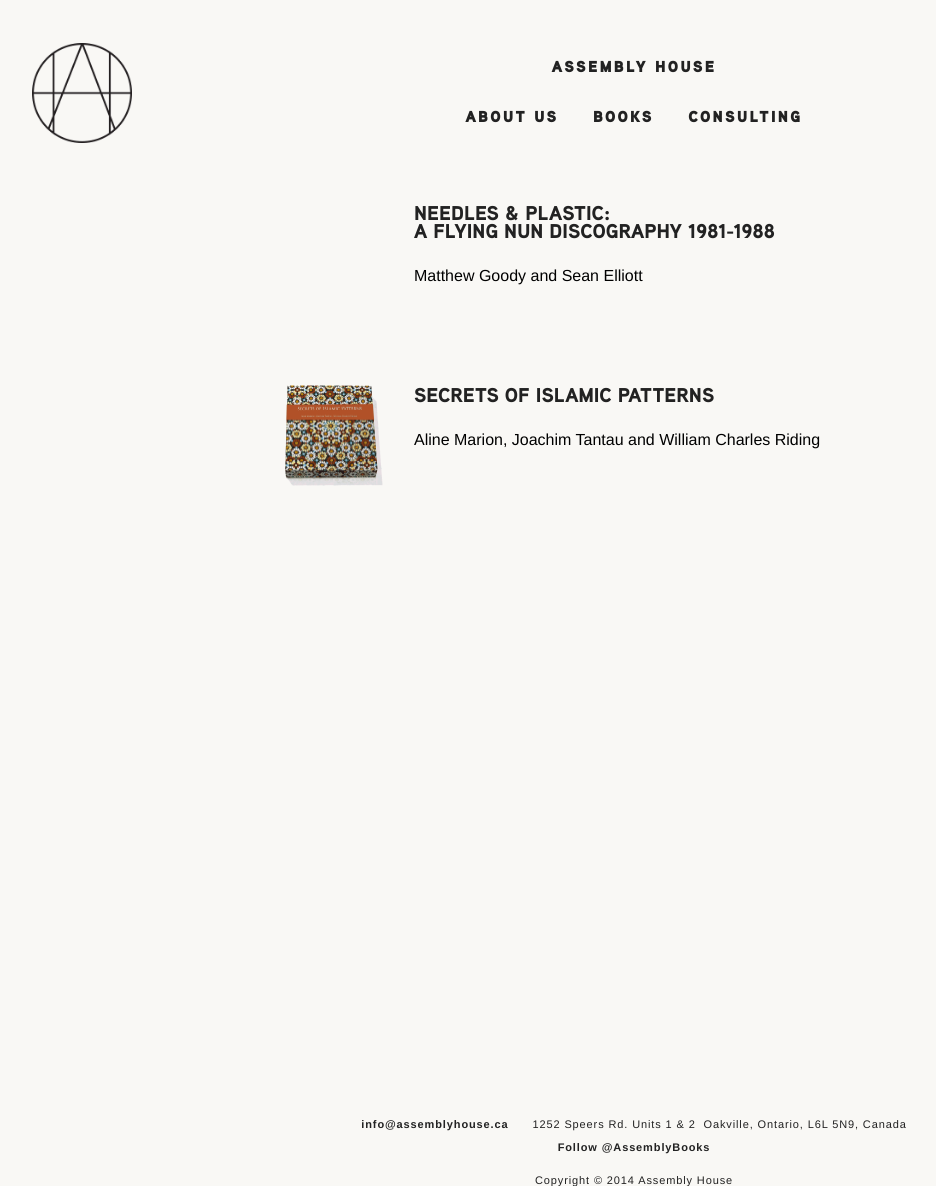
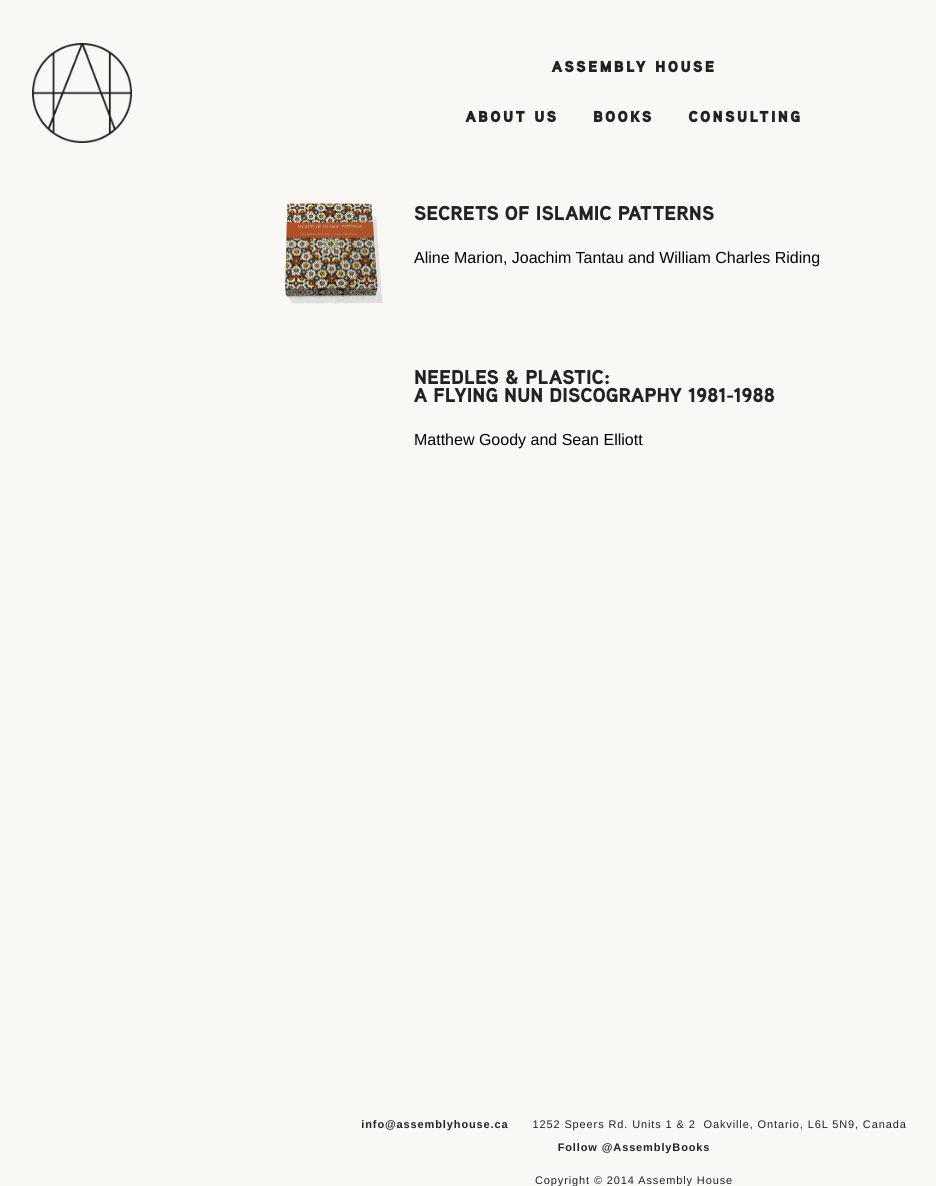
Before and after one commit to darcysaum/assembly-house, a Jekyll site: the page built from books/index.html, in a window 1280 px wide. Shown: the whole page, without its empty margins (6-942 px from the left). Built offline with Jekyll 4.4.1, drawn with Linux system fonts in a browser that asks for light colours; some web fonts are replaced; Markdown is read by kramdown in place of the engine named in the settings; comment, search, counter and statistics services are not loaded; part of the change alters nothing that is shown.

```diff
--- a/_data/books.yml
+++ b/_data/books.yml
@@ -1,7 +1,7 @@
-- title: "Needles &amp; Plastic:<br/>A Flying Nun Discography 1981-1988"
-  url: needles-and-plastic-flying-nun.html
-  authors: Matthew Goody and Sean Elliott
 - title: Secrets of Islamic Patterns
   url: secrets-of-islamic-patterns.html
   image: /img/secrets-box-cover.png
   authors: "Aline Marion, Joachim Tantau and William Charles Riding"
+- title: "Needles &amp; Plastic:<br/>A Flying Nun Discography 1981-1988"
+  url: needles-and-plastic-flying-nun.html
+  authors: Matthew Goody and Sean Elliott
```
